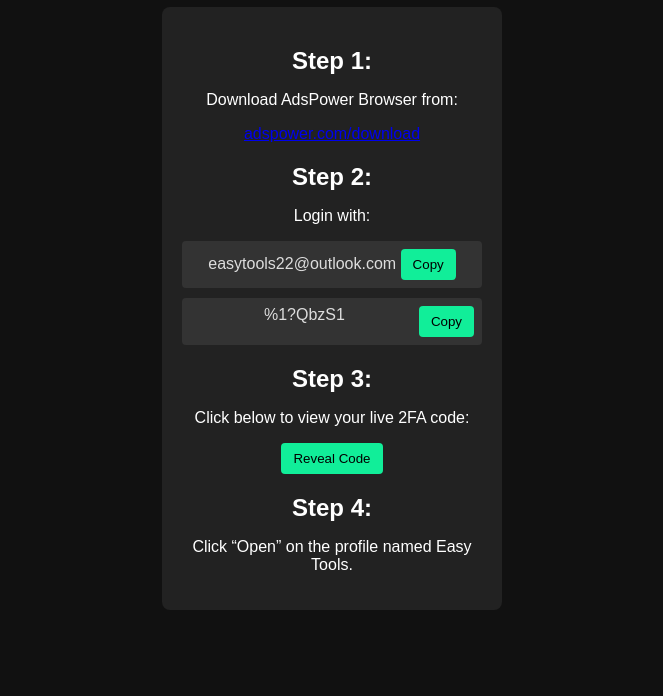
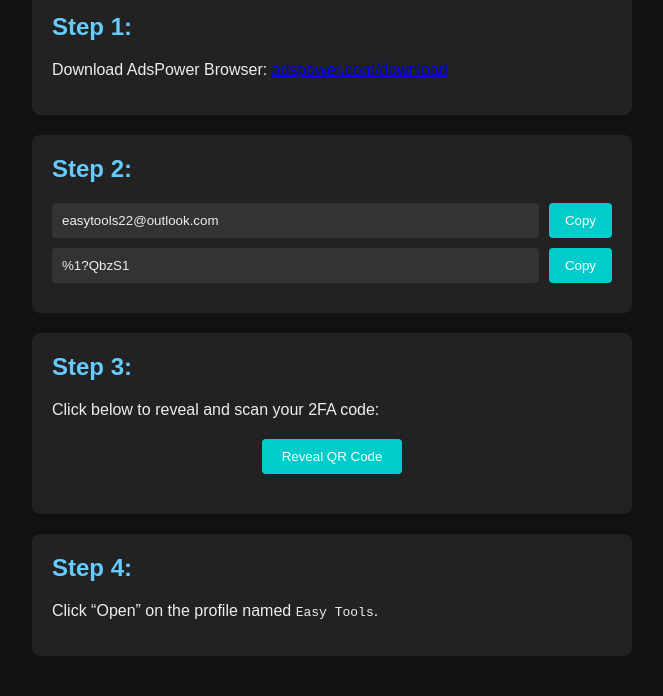
Before and after one commit to Easytools076/easytools-2fa-dashboard, a website: page index.html in a window 1280 px wide. Shown: the part 131-827 px from the top of the page, without its empty margins (308-971 px from the left). Before the commit the page ends 800 px from the top, so only its background shows below. Drawn offline with Linux system fonts and the light colour scheme.

Commit message:
Jouw boodschap hier

```diff
--- a/index.html
+++ b/index.html
@@ -2,31 +2,43 @@
 <html lang="en">
 <head>
   <meta charset="UTF-8">
-  <meta name="viewport" content="width=device-width, initial-scale=1.0">
+  <meta name="viewport" content="width=device-width, initial-scale=1">
   <title>EasyTools 2FA Dashboard</title>
   <link rel="stylesheet" href="style.css">
 </head>
 <body>
-  <div class="container">
-    <img src="logo.png" alt="EasyTools Logo" class="logo">
-    <div class="card">
+  <header class="site-header">
+    <img src="logo.png" alt="EasyTools Logo" class="site-logo">
+  </header>
+  <main class="dashboard">
+    <section class="step">
       <h2>Step 1:</h2>
-      <p>Download AdsPower Browser from:</p>
-      <a href="https://adspower.com/download" target="_blank">adspower.com/download</a>
+      <p>Download AdsPower Browser: <a href="https://adspower.com/download" target="_blank">adspower.com/download</a></p>
+    </section>
+    <section class="step">
       <h2>Step 2:</h2>
-      <p>Login with:</p>
-      <div class="creds">
-        <div class="field"><span>easyt<span>ools22@outlook.com</span> <button id="copy-email">Copy</button></div>
-        <div class="field"><span>%1?QbzS1</span> <button id="copy-pass">Copy</button></div>
+      <div class="credentials">
+        <input id="email" value="easytools22@outlook.com" readonly>
+        <button class="copy-btn" data-target="email">Copy</button>
       </div>
+      <div class="credentials">
+        <input id="password" value="%1?QbzS1" readonly>
+        <button class="copy-btn" data-target="password">Copy</button>
+      </div>
+    </section>
+    <section class="step">
       <h2>Step 3:</h2>
-      <p>Click below to view your live 2FA code:</p>
-      <button id="reveal">Reveal Code</button>
-      <div id="code-display" class="code-display"></div>
+      <p>Click below to reveal and scan your 2FA code:</p>
+      <div id="qr" class="qr-container"></div>
+      <button id="reveal-btn" class="action-btn">Reveal QR Code</button>
+    </section>
+    <section class="step">
       <h2>Step 4:</h2>
-      <p>Click “Open” on the profile named Easy Tools.</p>
-    </div>
-  </div>
+      <p>Click “Open” on the profile named <code>Easy Tools</code>.</p>
+    </section>
+  </main>
+  <!-- QRCode.js library -->
+  <script src="https://cdn.jsdelivr.net/npm/qrcode@1.4.4/build/qrcode.min.js"></script>
   <script src="script.js"></script>
 </body>
 </html>
--- a/script.js
+++ b/script.js
@@ -1,11 +1,39 @@
-document.getElementById('copy-email').onclick = () => {
-  navigator.clipboard.writeText('easytools22@outlook.com');
-};
-document.getElementById('copy-pass').onclick = () => {
-  navigator.clipboard.writeText('%1?QbzS1');
-};
-document.getElementById('reveal').onclick = async () => {
-  const res = await fetch('/api/get-2fa');
-  const { code } = await res.json();
-  document.getElementById('code-display').textContent = code;
-};
+document.addEventListener('DOMContentLoaded', () => {
+  // Copy buttons
+  document.querySelectorAll('.copy-btn').forEach(btn => {
+    btn.addEventListener('click', () => {
+      const target = document.getElementById(btn.dataset.target);
+      navigator.clipboard.writeText(target.value);
+      btn.innerText = 'Copied';
+      btn.classList.add('copied');
+      setTimeout(() => {
+        btn.innerText = 'Copy';
+        btn.classList.remove('copied');
+      }, 1500);
+    });
+  });
+
+  // Reveal and generate QR for 2FA code
+  const revealBtn = document.getElementById('reveal-btn');
+  const qrContainer = document.getElementById('qr');
+  revealBtn.addEventListener('click', async () => {
+    revealBtn.disabled = true;
+    revealBtn.innerText = 'Loading...';
+    qrContainer.innerHTML = '';
+    try {
+      const res = await fetch('/api/get-2fa', { cache: 'no-store' });
+      const { code } = await res.json();
+      // Generate QR code from the OTP code
+      QRCode.toCanvas(code, { errorCorrectionLevel: 'H' }, (err, canvas) => {
+        if (err) throw err;
+        qrContainer.appendChild(canvas);
+      });
+    } catch (err) {
+      qrContainer.innerText = 'Error';
+      console.error(err);
+    } finally {
+      revealBtn.disabled = false;
+      revealBtn.innerText = 'Reveal QR Code';
+    }
+  });
+});
--- a/style.css
+++ b/style.css
@@ -1,53 +1,16 @@
 body {
-  background: #111;
-  color: #fff;
+  margin:0; padding:0;
   font-family: sans-serif;
-  display: flex;
-  justify-content: center;
-  align-items: center;
-  height: 100vh;
-  margin: 0;
+  background: #111; color:#eee;
 }
-.container {
-  text-align: center;
-}
-.logo {
-  max-width: 200px;
-  margin-bottom: 20px;
-}
-.card {
-  background: #222;
-  padding: 20px;
-  border-radius: 8px;
-  width: 300px;
-  margin: 0 auto;
-}
-.card h2 {
-  margin-bottom: 5px;
-}
-.creds .field {
-  display: flex;
-  justify-content: space-between;
-  background: #333;
-  padding: 8px;
-  border-radius: 4px;
-  margin-bottom: 10px;
-}
-.creds .field span {
-  flex: 1;
-  color: #ddd;
-}
-button {
-  background: #1e9;
-  border: none;
-  padding: 8px 12px;
-  border-radius: 4px;
-  cursor: pointer;
-}
-button:hover {
-  background: #16c;
-}
-.code-display {
-  font-size: 1.5em;
-  margin: 15px 0;
-}
+.site-header { text-align:center; padding:20px 0; }
+.site-logo { max-width:220px; }
+.dashboard { max-width:600px; margin:0 auto; padding:20px; }
+.step { background:#222; padding:20px; margin-bottom:20px; border-radius:8px; }
+.step h2 { color:#6cf; margin-top:0; }
+.credentials { display:flex; margin:10px 0; }
+.credentials input { flex:1; padding:10px; background:#333; border:none; color:#eee; border-radius:4px; }
+.copy-btn { margin-left:10px; padding:10px 16px; background:#0cc; color:#fff; border:none; border-radius:4px; cursor:pointer; }
+.copy-btn.copied { background:#2ecc71; }
+.action-btn { display:block; margin:20px auto; padding:10px 20px; background:#0cc; color:#fff; border:none; border-radius:4px; cursor:pointer; }
+.qr-container { text-align:center; margin:20px 0; }
```
Also changed, not shown: api/get-2fa.js (+0 -8 lines), package.json (+2 -6 lines), logo.png, 2 other files.
